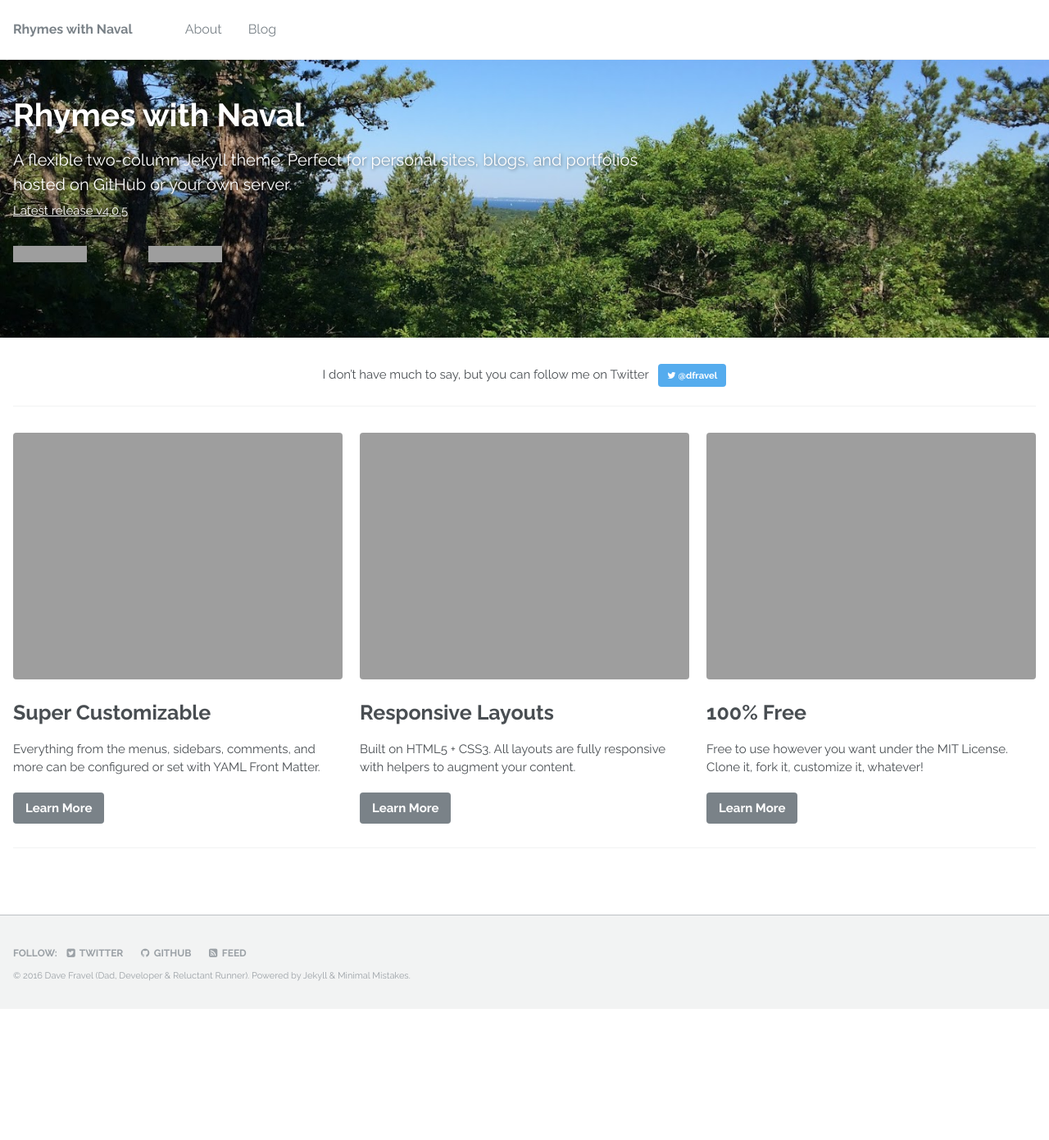
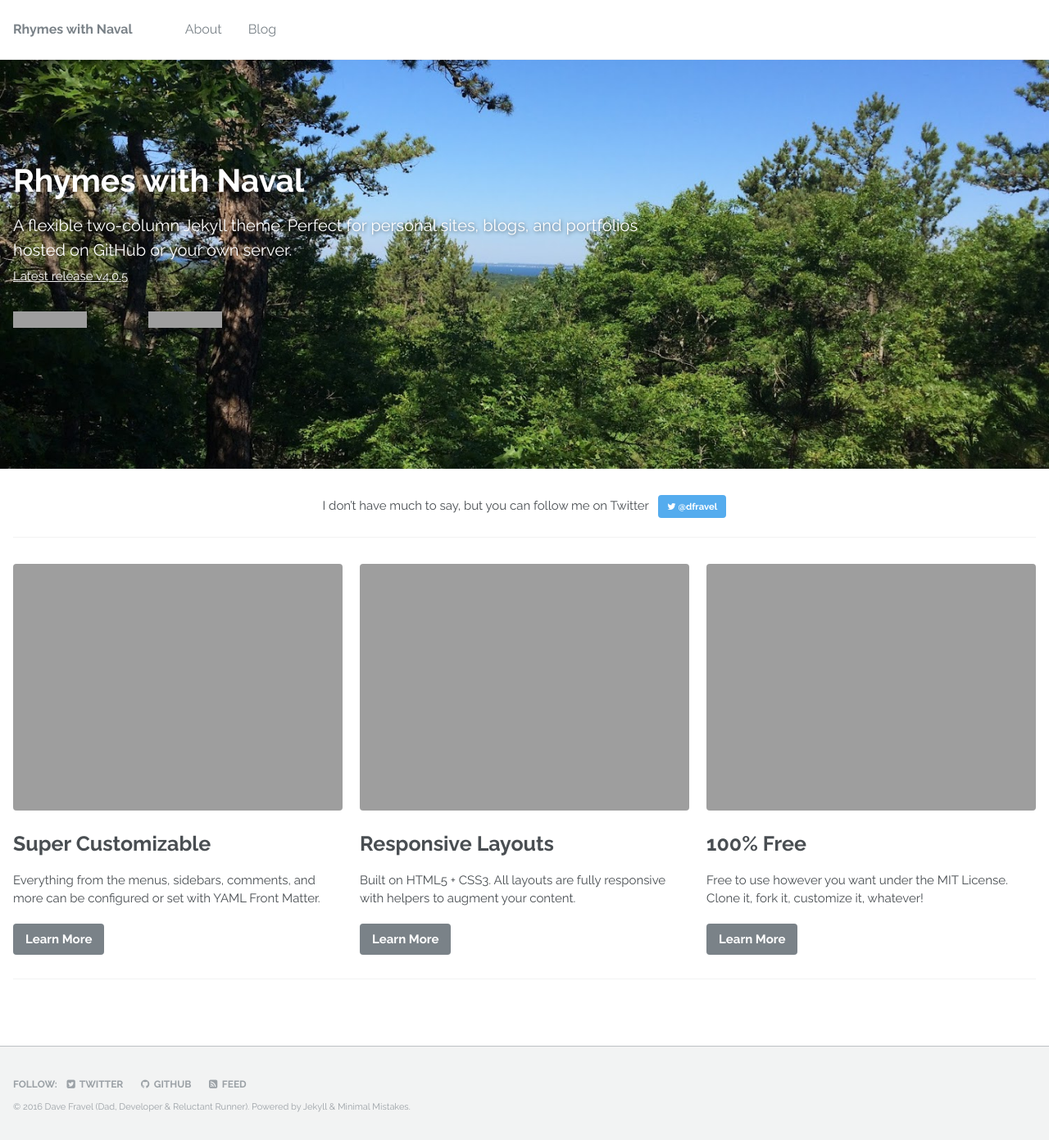
Before and after one commit to dfravel/dfravel.github.io, a Jekyll site: the page built from _pages/home.md, in a window 1280 px wide. Shown: the whole page at 82% size. Built offline with Jekyll 4.4.1, drawn with Linux system fonts in a browser that asks for light colours; comment, search, counter and statistics services are not loaded; before the commit the page ends 1231 px from its top, so only the background shows below that; grey boxes are pictures that could not be loaded.

Commit message:
sass updates

```diff
--- a/_sass/_page.scss
+++ b/_sass/_page.scss
@@ -127,7 +127,7 @@
   &--overlay {
     position: relative;
     margin-bottom: 2em;
-    padding: 3em 0;
+    padding: 8em 0;
     @include clearfix;
     background-size: cover;
     background-repeat: no-repeat;
```
